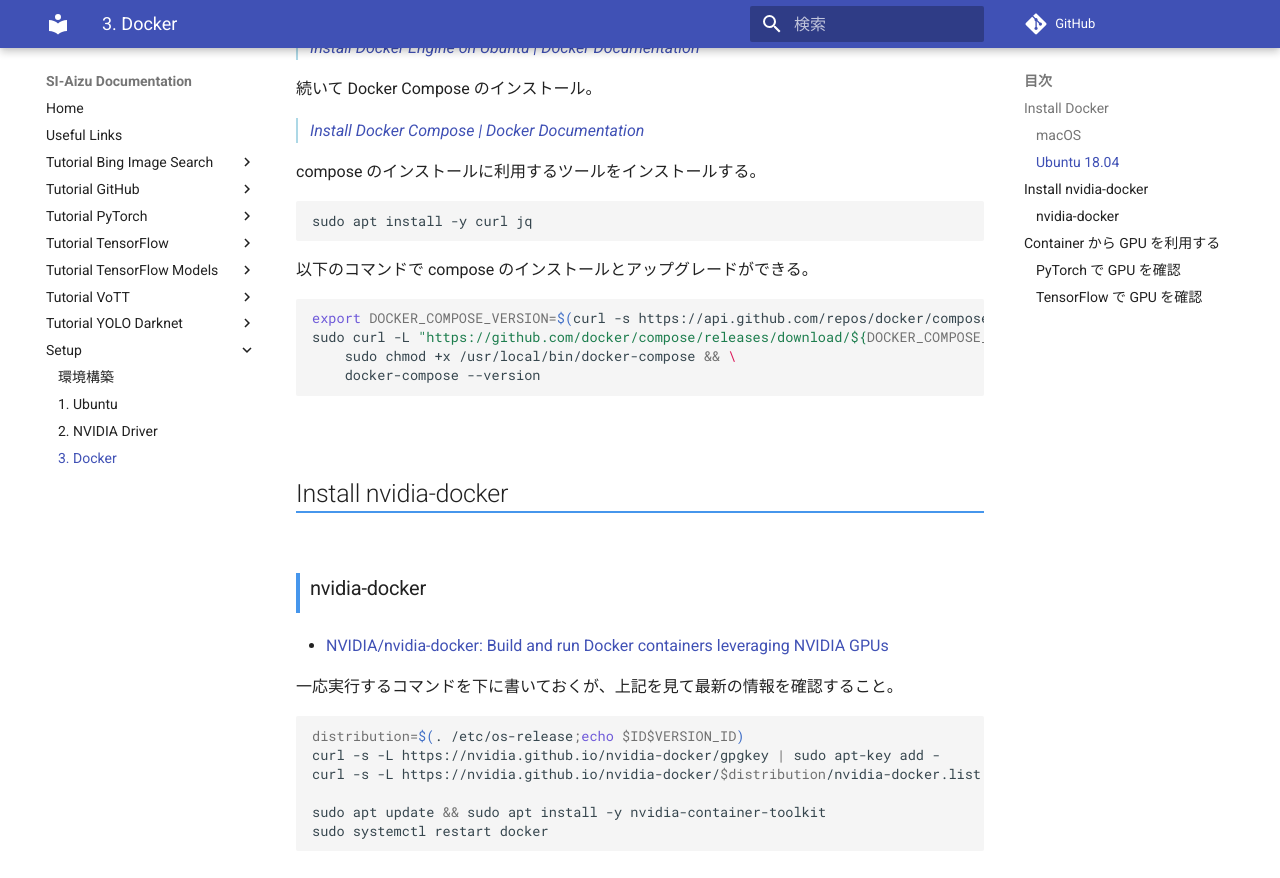
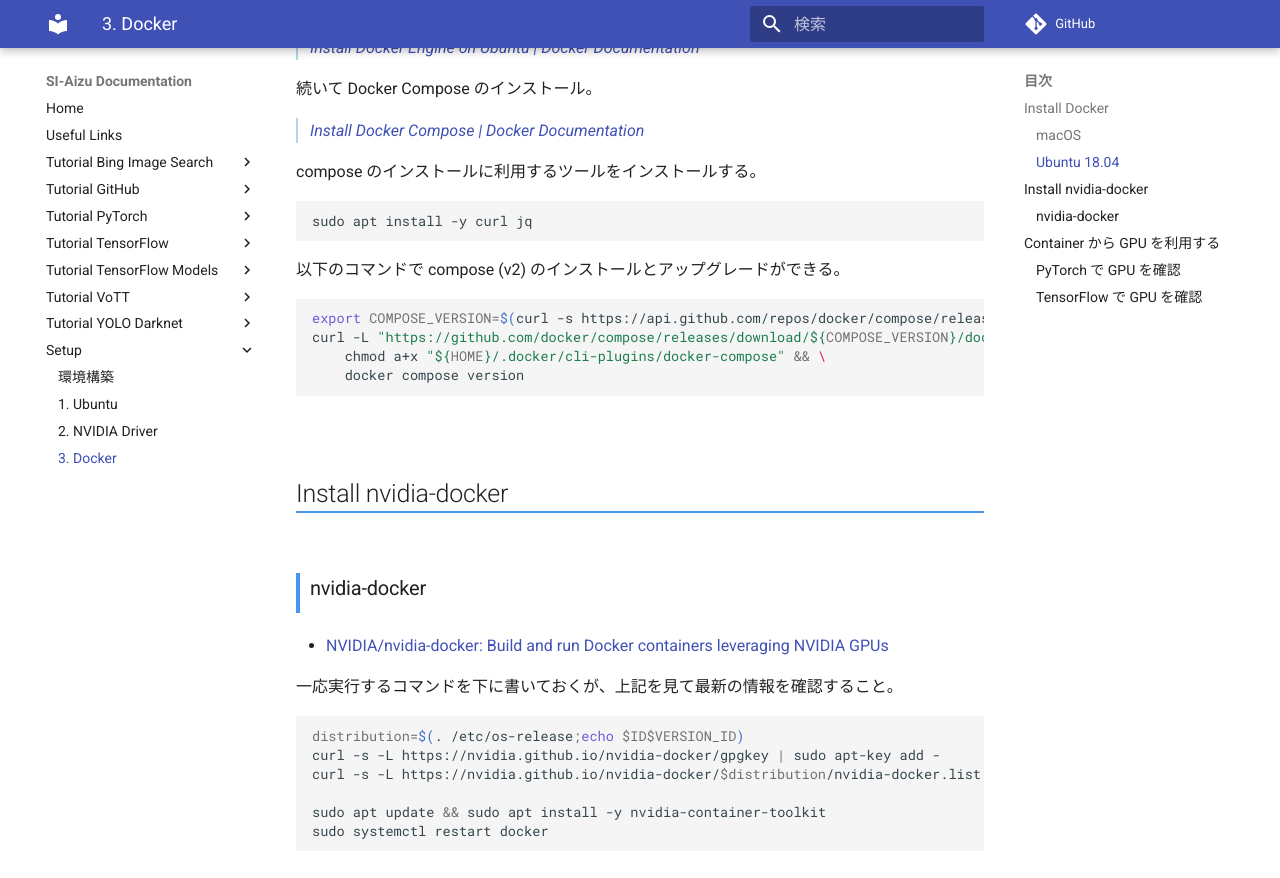
Before and after one commit to SI-Aizu/documentation, an MkDocs documentation site: the page built from docs/setup/3-docker.md, in a window 1280 px wide and 900 px high, scrolled down 724 px. Shown: the top 878 px of the window. Built offline with MkDocs 1.6.1 and Material for MkDocs 9.7.7, drawn with Linux system fonts in a browser that asks for light colours; comment, search, counter and statistics services are not loaded.

Commit message:
docker compose インストール方法を v2 へ更新

````diff
--- a/docs/setup/3-docker.md
+++ b/docs/setup/3-docker.md
@@ -29,13 +29,13 @@
 sudo apt install -y curl jq
 ```
 
-以下のコマンドで compose のインストールとアップグレードができる。
+以下のコマンドで compose (v2) のインストールとアップグレードができる。
 
 ```sh
-export DOCKER_COMPOSE_VERSION=$(curl -s https://api.github.com/repos/docker/compose/releases/latest | jq -r '.tag_name')
-sudo curl -L "https://github.com/docker/compose/releases/download/${DOCKER_COMPOSE_VERSION}/docker-compose-$(uname -s)-$(uname -m)" -o /usr/local/bin/docker-compose && \
-    sudo chmod +x /usr/local/bin/docker-compose && \
-    docker-compose --version
+export COMPOSE_VERSION=$(curl -s https://api.github.com/repos/docker/compose/releases/latest | jq -r '.tag_name')
+curl -L "https://github.com/docker/compose/releases/download/${COMPOSE_VERSION}/docker-compose-$(uname -s)-$(uname -m)" -o "${HOME}/.docker/cli-plugins/docker-compose" && \
+    chmod a+x "${HOME}/.docker/cli-plugins/docker-compose" && \
+    docker compose version
 ```
 
 
````
